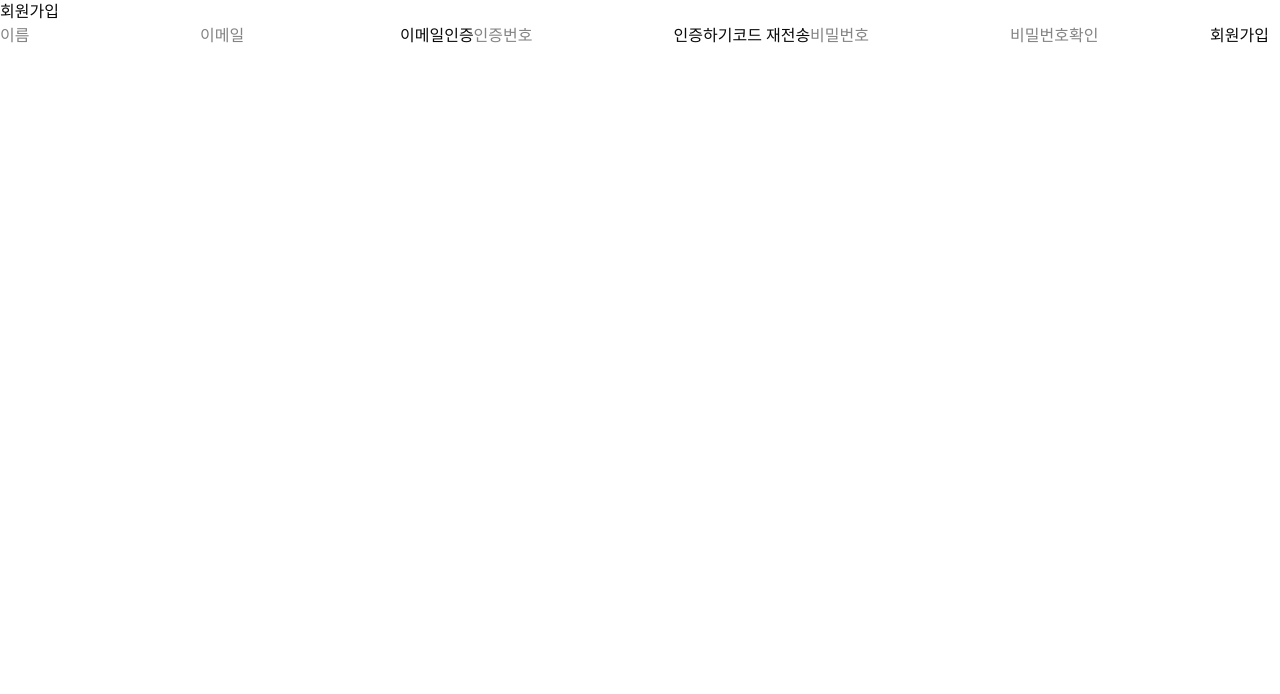
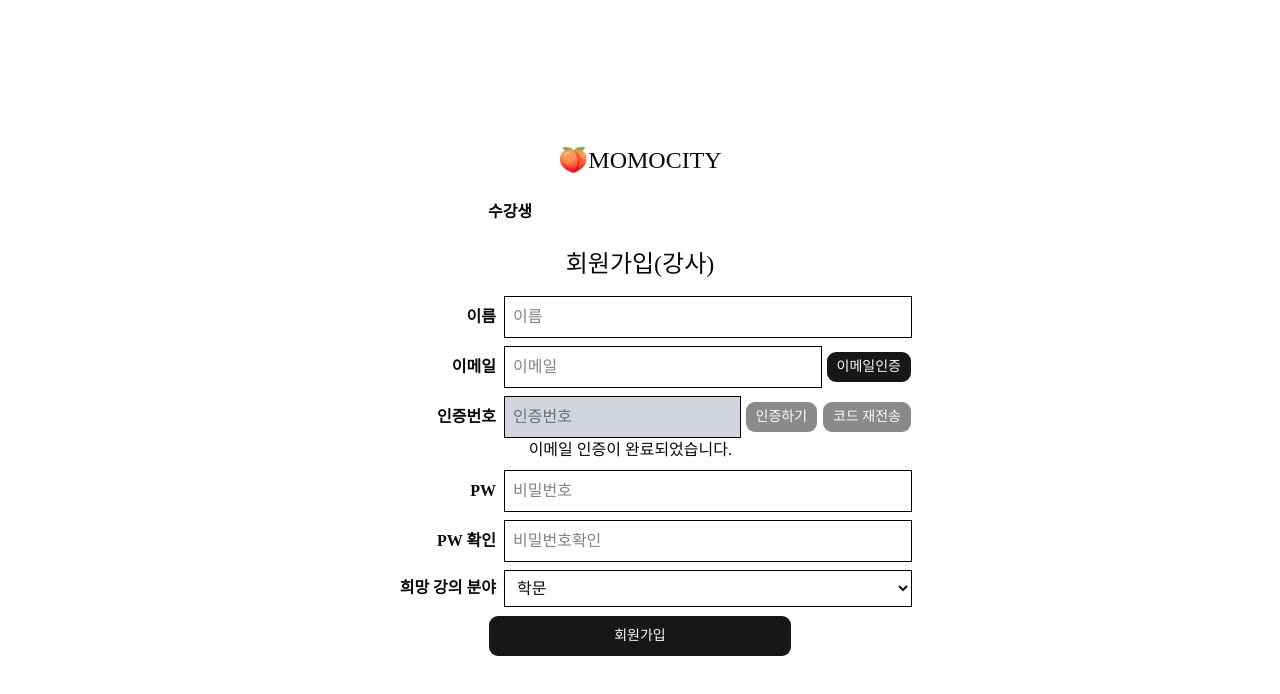
Before and after one commit to MoMoFighters/FRONT-Fighters, a Next.js app: page /auth/signup in a window 1280 px wide. Shown: the top 694 px of the page. Built offline with nearby package versions, Linux system fonts and the light colour scheme.

Commit message:
[FEAT] 회원가입 폼 ui 제작

```diff
--- a/src/app/(guest)/auth/signup/page.tsx
+++ b/src/app/(guest)/auth/signup/page.tsx
@@ -1,19 +1,101 @@
+import { Button } from "@/components/ui/button";
+
 export default function Signup() {
+
+    const isTeacher = true //강사여부(희망분야 및 인증자료 업로드 뜨냐마냐)
+    const leftNavBarBgColor = isTeacher ? "bg-mauve-200" : "bg-mauve-500"
+    const rightNavBarBgColor = isTeacher ? "bg-mauve-500" : "bg-mauve-200"
+    const leftNavBarTextColor = isTeacher ? "text-black" : "text-white"
+    const rightNavBarTextColor = isTeacher ? "text-white" : "text-black"
+    const emailValidationClicked = true; // 인증번호칸 뜨냐마냐 여부(이메일인증 눌렀을때 뜨게끔)
+    const emailValidated = true; //인증 완료 시 input비활성화 등등 작업
+    const remainTime = "4:44"   //인증번호 만료까지 남은 시간
+    const emailValidatedTextStyle = emailValidated ? "text-right mr-45" : "text-right mr-45 text-red-500"
+    const emailValidationInputStyle = emailValidated ? 'border border-black py-2 pl-2 flex-1 bg-gray-300' : 'border border-black py-2 pl-2 flex-1'
+
     return (
-        <>
-            <div>회원가입</div>
-            <form action="">
-                {/* 나중에 폼 따로 분리하기? -> 근데 fetching 하는게 없어서 걍 이 자체 페이지를 use client하면될듯 */}
-                <input type="text" placeholder="이름" />
-                <input type="email" placeholder="이메일" />
-                <button>이메일인증</button>
-                <input type="text" placeholder="인증번호" />
-                <button>인증하기</button>
-                <button>코드 재전송</button>
-                <input type="password" placeholder="비밀번호" />
-                <input type="password" placeholder="비밀번호확인" />
-                <button>회원가입</button>
-            </form>
-        </>
+        <div className="flex items-center justify-center min-h-screen">
+            <div className="p-4 flex flex-col gap-4 justify-center align-middle w-xl mx-auto">
+                <div className="text-center text-2xl">🍑MOMOCITY</div>
+                <div className="grid grid-cols-2 mx-3">
+                    <div className={`${leftNavBarBgColor} py-2 text-center`}>
+                        <p className={`${leftNavBarTextColor} font-bold`}>수강생</p>
+                    </div>
+                    <div className={`${rightNavBarBgColor} py-2 text-center`}>
+                        <p className={`${rightNavBarTextColor} font-bold`}>강사</p>
+                    </div>
+                </div>
+                <h1 className="text-center text-2xl">{isTeacher ? "회원가입(강사)" : "회원가입(학생)"}</h1>
+                <form action="" className="flex flex-col gap-2">
+                    {/* 나중에 폼 따로 분리하기? -> 근데 fetching 하는게 없어서 걍 이 자체 페이지를 use client하면될듯 */}
+                    <div className="grid grid-cols-[1fr_3fr]">
+                        <p className='text-right font-bold mr-2 my-auto'>이름</p>
+                        <input className='border border-black py-2 pl-2' type="text" placeholder="이름" required />
+                    </div>
+                    <div className="grid grid-cols-[1fr_3fr]">
+                        <p className='text-right font-bold mr-2 my-auto'>이메일</p>
+                        <div className="flex flex-row">
+                            <input
+                                className='border border-black py-2 pl-2 flex-1'
+                                type="email"
+                                placeholder="이메일"
+                                required
+                            />
+                            <Button type="button" className="ml-1 my-auto">이메일인증</Button>
+                        </div>
+                    </div>
+                    {emailValidationClicked ? (
+                        <div className="flex flex-col">
+                            <div className="grid grid-cols-[1fr_3fr]">
+                                <p className='text-right font-bold mr-2 my-auto'>인증번호</p>
+                                <div className="flex flex-row">
+                                    <input
+                                        className={`${emailValidationInputStyle} [&::-webkit-inner-spin-button]:appearance-none [&::-webkit-outer-spin-button]:appearance-none`}
+                                        type="number"
+                                        placeholder="인증번호"
+                                        disabled={emailValidated}
+                                        required
+                                    />
+                                    <Button
+                                        type="button"
+                                        className="mx-1 my-auto"
+                                        disabled={emailValidated}
+                                    >인증하기</Button>
+                                    <Button
+                                        type="button"
+                                        className="my-auto"
+                                        disabled={emailValidated}
+                                    >코드 재전송</Button>
+                                </div>
+                            </div>
+                            <p className={emailValidatedTextStyle}>
+                                {emailValidated ? "이메일 인증이 완료되었습니다." : `남은 시간 : ${remainTime}`}
+                            </p>
+                        </div>
+                    ) : ("")}
+                    <div className="grid grid-cols-[1fr_3fr]">
+                        <p className='text-right font-bold mr-2 my-auto'>PW</p>
+                        <input className='border border-black py-2 pl-2' type="password" placeholder="비밀번호" required />
+                    </div>
+                    <div className="grid grid-cols-[1fr_3fr]">
+                        <p className='text-right font-bold mr-2 my-auto'>PW 확인</p>
+                        <input className='border border-black py-2 pl-2' type="password" placeholder="비밀번호확인" required />
+                    </div>
+                    {isTeacher ? (
+                        <div className="grid grid-cols-[1fr_3fr]">
+                            <p className='text-right font-bold mr-2 my-auto'>희망 강의 분야</p>
+                            <select className='border border-black py-2 pl-2' name="category">
+                                <option value="study">학문</option>
+                                <option value="art">예체능</option>
+                                <option value="health">헬스케어</option>
+                                <option value="beauty">뷰티</option>
+                                <option value="cook">요리</option>
+                            </select>
+                        </div>
+                    ) : ("")}
+                    <Button className="py-5 px-2 mx-30">회원가입</Button>
+                </form>
+            </div>
+        </div >
     );
 }
```
